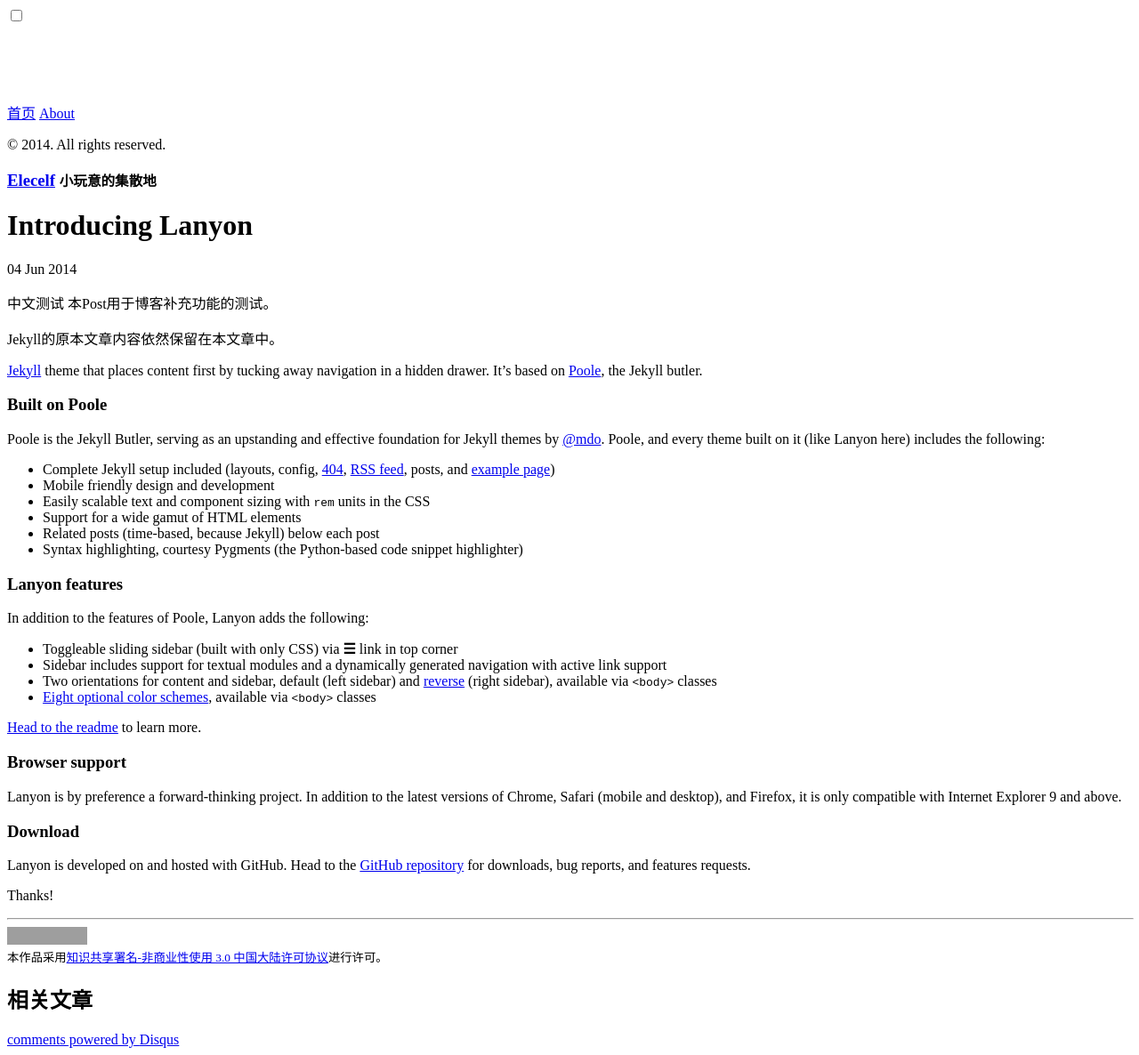
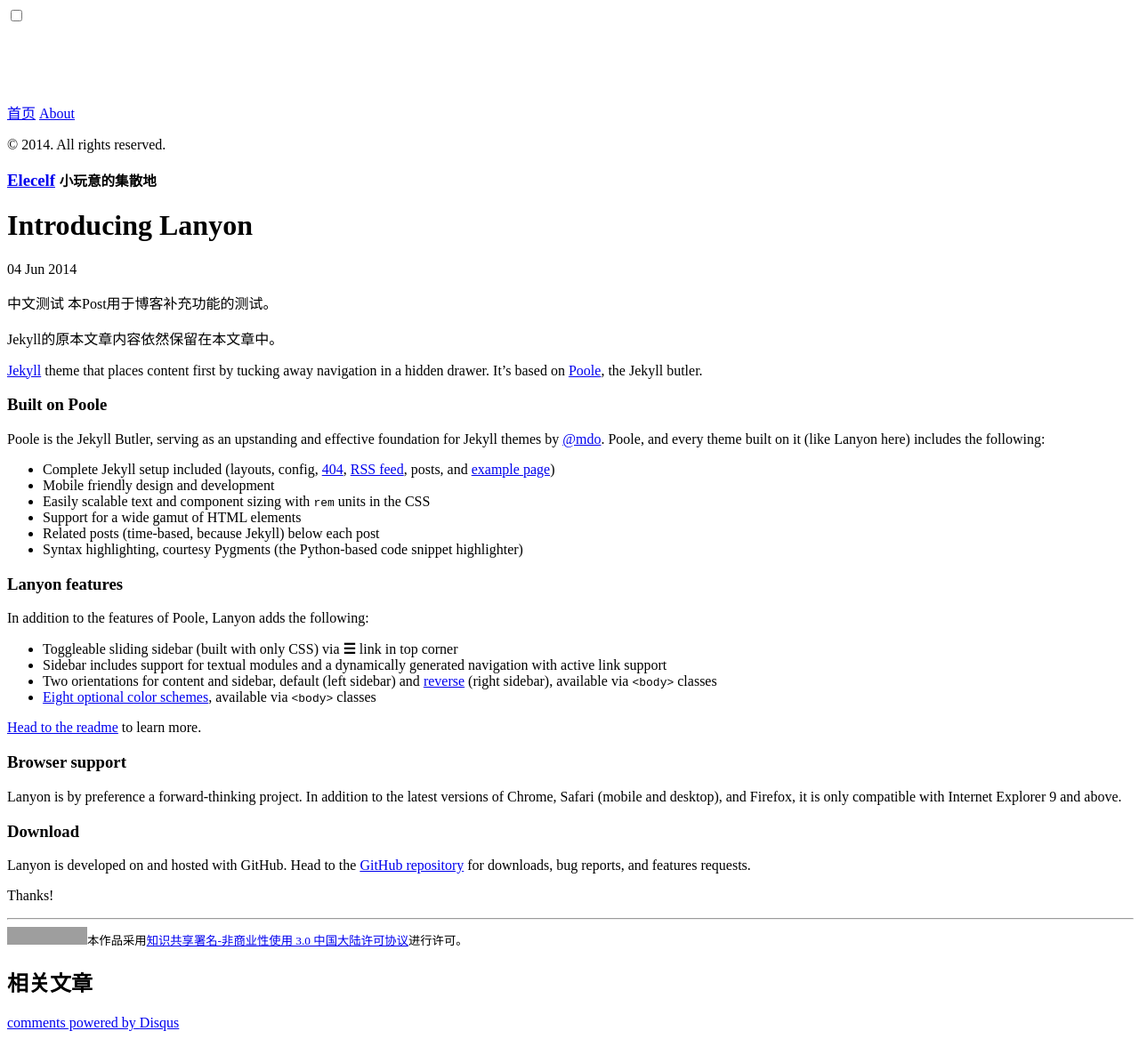
Before and after one commit to snakealpha/snakealpha.github.io, a Jekyll site: the page built from _posts/2014-06-04-jekyll-test-post.md, in a window 1280 px wide. Shown: the whole page at 89% size. Built offline with Jekyll 4.4.1, drawn with Linux system fonts in a browser that asks for light colours; Markdown is read by kramdown in place of the engine named in the settings; comment, search, counter and statistics services are not loaded; grey boxes are pictures that could not be loaded.

Commit message:
fix cc format

```diff
--- a/_layouts/post.html
+++ b/_layouts/post.html
@@ -11,17 +11,17 @@
 <div id="cc_block">
   <hr width="100%" />
   {% if page.by-nc-nd == true %}
-    <a rel="license" href="http://creativecommons.org/licenses/by-nc-nd/3.0/cn/"><img alt="知识共享许可协议" style="border-width:0" src="http://i.creativecommons.org/l/by-nc-nd/3.0/cn/88x31.png" /></a><br /><small class="masthead-title">本作品采用<a rel="license" href="http://creativecommons.org/licenses/by-nc-nd/3.0/cn/">知识共享署名-非商业性使用-禁止演绎 3.0 中国大陆许可协议</a>进行许可。</small>
+    <a rel="license" href="http://creativecommons.org/licenses/by-nc-nd/3.0/cn/"><img alt="知识共享许可协议" style="border-width:0" src="http://i.creativecommons.org/l/by-nc-nd/3.0/cn/88x31.png" /></a><small class="masthead-title">本作品采用<a rel="license" href="http://creativecommons.org/licenses/by-nc-nd/3.0/cn/">知识共享署名-非商业性使用-禁止演绎 3.0 中国大陆许可协议</a>进行许可。</small>
   {% elsif page.by-nc-sa == true %}
-    <a rel="license" href="http://creativecommons.org/licenses/by-nc-sa/3.0/cn/"><img alt="知识共享许可协议" style="border-width:0" src="http://i.creativecommons.org/l/by-nc-sa/3.0/cn/88x31.png" /></a><br /><small class="masthead-title">本作品采用<a rel="license" href="http://creativecommons.org/licenses/by-nc-sa/3.0/cn/">知识共享署名-非商业性使用-相同方式共享 3.0 中国大陆许可协议</a>进行许可。</small>
+    <a rel="license" href="http://creativecommons.org/licenses/by-nc-sa/3.0/cn/"><img alt="知识共享许可协议" style="border-width:0" src="http://i.creativecommons.org/l/by-nc-sa/3.0/cn/88x31.png" /></a><small class="masthead-title">本作品采用<a rel="license" href="http://creativecommons.org/licenses/by-nc-sa/3.0/cn/">知识共享署名-非商业性使用-相同方式共享 3.0 中国大陆许可协议</a>进行许可。</small>
   {% elsif page.by-nc == true %}
-    <a rel="license" href="http://creativecommons.org/licenses/by-nc/3.0/cn/"><img alt="知识共享许可协议" style="border-width:0" src="http://i.creativecommons.org/l/by-nc/3.0/cn/88x31.png" /></a><br /><small class="masthead-title">本作品采用<a rel="license" href="http://creativecommons.org/licenses/by-nc/3.0/cn/">知识共享署名-非商业性使用 3.0 中国大陆许可协议</a>进行许可。</small>
+    <a rel="license" href="http://creativecommons.org/licenses/by-nc/3.0/cn/"><img alt="知识共享许可协议" style="border-width:0" src="http://i.creativecommons.org/l/by-nc/3.0/cn/88x31.png" /></a><small class="masthead-title">本作品采用<a rel="license" href="http://creativecommons.org/licenses/by-nc/3.0/cn/">知识共享署名-非商业性使用 3.0 中国大陆许可协议</a>进行许可。</small>
   {% elsif page.by-nd == true %}
-    <a rel="license" href="http://creativecommons.org/licenses/by-nd/3.0/cn/"><img alt="知识共享许可协议" style="border-width:0" src="http://i.creativecommons.org/l/by-nd/3.0/cn/88x31.png" /></a><br /><small class="masthead-title">本作品采用<a rel="license" href="http://creativecommons.org/licenses/by-nd/3.0/cn/">知识共享署名-禁止演绎 3.0 中国大陆许可协议</a>进行许可。</small>
+    <a rel="license" href="http://creativecommons.org/licenses/by-nd/3.0/cn/"><img alt="知识共享许可协议" style="border-width:0" src="http://i.creativecommons.org/l/by-nd/3.0/cn/88x31.png" /></a><small class="masthead-title">本作品采用<a rel="license" href="http://creativecommons.org/licenses/by-nd/3.0/cn/">知识共享署名-禁止演绎 3.0 中国大陆许可协议</a>进行许可。</small>
   {% elsif page.by-sa == true %}
-    <a rel="license" href="http://creativecommons.org/licenses/by-sa/3.0/cn/"><img alt="知识共享许可协议" style="border-width:0" src="http://i.creativecommons.org/l/by-sa/3.0/cn/88x31.png" /></a><br /><small class="masthead-title">本作品采用<a rel="license" href="http://creativecommons.org/licenses/by-sa/3.0/cn/">知识共享署名-相同方式共享 3.0 中国大陆许可协议</a>进行许可。</small>
+    <a rel="license" href="http://creativecommons.org/licenses/by-sa/3.0/cn/"><img alt="知识共享许可协议" style="border-width:0" src="http://i.creativecommons.org/l/by-sa/3.0/cn/88x31.png" /></a><small class="masthead-title">本作品采用<a rel="license" href="http://creativecommons.org/licenses/by-sa/3.0/cn/">知识共享署名-相同方式共享 3.0 中国大陆许可协议</a>进行许可。</small>
   {% elsif page.by == true %}
-    <a rel="license" href="http://creativecommons.org/licenses/by/3.0/cn/"><img alt="知识共享许可协议" style="border-width:0" src="http://i.creativecommons.org/l/by/3.0/cn/88x31.png" /></a><br /><small class="masthead-title">本作品采用<a rel="license" href="http://creativecommons.org/licenses/by/3.0/cn/">知识共享署名 3.0 中国大陆许可协议</a>进行许可。</small>
+    <a rel="license" href="http://creativecommons.org/licenses/by/3.0/cn/"><img alt="知识共享许可协议" style="border-width:0" src="http://i.creativecommons.org/l/by/3.0/cn/88x31.png" /></a><small class="masthead-title">本作品采用<a rel="license" href="http://creativecommons.org/licenses/by/3.0/cn/">知识共享署名 3.0 中国大陆许可协议</a>进行许可。</small>
   {% endif %}
 </div>
 
```
